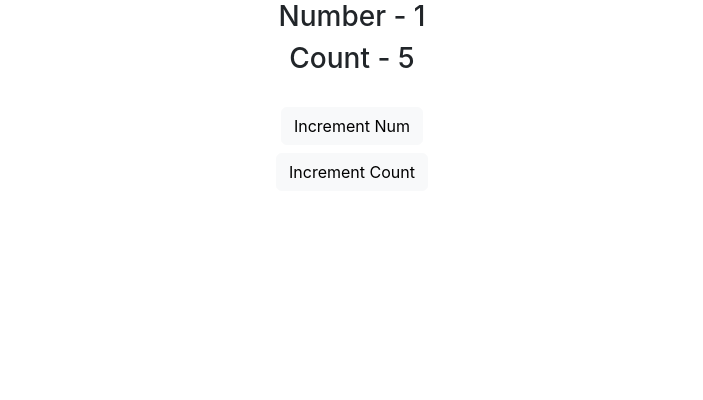
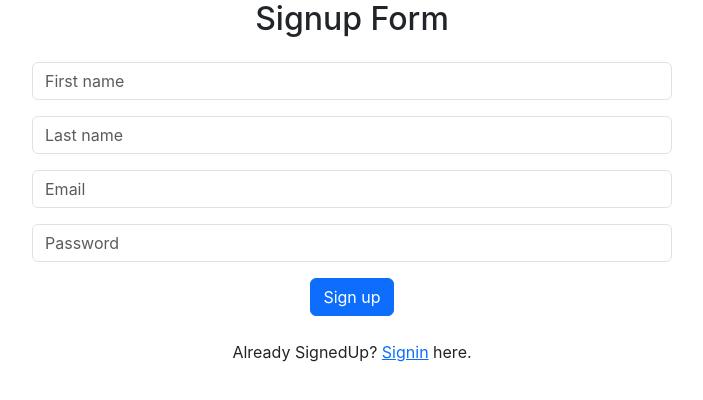
Before and after one commit to ankushk1/sep22-react, a React (Create React App) app: page / in a window 1280 px wide. Shown: the top 400 px of the page, without its empty margins (288-991 px from the left). Built offline with nearby package versions, Linux system fonts and the light colour scheme.

Commit message:
Added signup routes

```diff
--- a/package.json
+++ b/package.json
@@ -8,8 +8,10 @@
     "@testing-library/jest-dom": "^5.16.5",
     "@testing-library/react": "^13.4.0",
     "@testing-library/user-event": "^13.5.0",
+    "axios": "^1.4.0",
     "react": "^18.2.0",
     "react-dom": "^18.2.0",
+    "react-hot-toast": "^2.4.1",
     "react-redux": "^8.1.1",
     "react-router-dom": "^6.14.1",
     "react-scripts": "5.0.1",
--- /dev/null
+++ b/src/ProductsApp/Users/SignUp.js
@@ -0,0 +1,69 @@
+import React from "react";
+import { useFormHook } from "../../utils/CustomHooks";
+import { signUp } from "../../utils/ApiUtils";
+import { errorToast, successToast } from "../../utils/NotidicationUtils";
+import { Link } from "react-router-dom";
+const SignUp = () => {
+  const { inputVal, handleInputChange } = useFormHook();
+
+  const onSignUpHandler = async () => {
+    const apiResponse = await signUp(inputVal);
+    if (apiResponse.status === 200) {
+      successToast(apiResponse.data.message);
+    } else {
+      errorToast(apiResponse.data.message);
+    }
+  };
+
+  return (
+    <div>
+      <h2 className="mb-3"> Signup Form</h2>
+
+      <form className=" d-flex align-items-center flex-column">
+        <input
+          type="text"
+          className="w-50 form-control my-2"
+          placeholder="First name"
+          value={inputVal.firstName}
+          name="firstName"
+          onChange={(event) => handleInputChange(event)}
+        />
+        <input
+          type="text"
+          className="w-50 form-control my-2"
+          placeholder="Last name"
+          value={inputVal.lastName}
+          name="lastName"
+          onChange={(event) => handleInputChange(event)}
+        />
+        <input
+          type="email"
+          className="w-50 form-control my-2"
+          placeholder="Email"
+          value={inputVal.email}
+          name="email"
+          onChange={(event) => handleInputChange(event)}
+        />
+        <input
+          type="password"
+          className="w-50 form-control my-2"
+          placeholder="Password"
+          value={inputVal.password}
+          name="password"
+          onChange={(event) => handleInputChange(event)}
+        />
+      </form>
+
+      <div>
+        <button className="btn btn-primary mt-2" onClick={onSignUpHandler}>
+          Sign up
+        </button>
+      </div>
+      <div className="mt-4">
+        Already SignedUp? <Link to="/signin">Signin</Link> here.
+      </div>
+    </div>
+  );
+};
+
+export default SignUp;
--- /dev/null
+++ b/src/ProductsApp/Users/Signin.js
@@ -0,0 +1,51 @@
+import React from "react";
+import { useFormHook } from "../../utils/CustomHooks";
+import { signIn } from "../../utils/ApiUtils";
+import { errorToast, successToast } from "../../utils/NotidicationUtils";
+
+const Signin = () => {
+  const { inputVal, handleInputChange } = useFormHook();
+
+  const onSignInHandler = async () => {
+    const apiResponse = await signIn(inputVal);
+    if (apiResponse.status === 200) {
+      successToast(apiResponse.data.message);
+      localStorage.setItem("token", apiResponse.data.token)
+    } else {
+      errorToast(apiResponse.data.message);
+    }
+  };
+
+  return (
+    <div>
+      <h2 className="mb-3"> Signin Form</h2>
+
+      <form className=" d-flex align-items-center flex-column">
+        <input
+          type="email"
+          className="w-50 form-control my-2"
+          placeholder="Email"
+          value={inputVal.email}
+          name="email"
+          onChange={(event) => handleInputChange(event)}
+        />
+        <input
+          type="password"
+          className="w-50 form-control my-2"
+          placeholder="Password"
+          value={inputVal.password}
+          name="password"
+          onChange={(event) => handleInputChange(event)}
+        />
+      </form>
+
+      <div>
+        <button className="btn btn-info mt-2" onClick={onSignInHandler}>
+          Sign In
+        </button>
+      </div>
+    </div>
+  );
+};
+
+export default Signin;
--- a/src/Router/MainRouter.js
+++ b/src/Router/MainRouter.js
@@ -5,17 +5,19 @@ import About from "../Components/Pages/About";
 import Contact from "../Components/Pages/Contact";
 import Navbar from "../Components/Pages/Navbar";
 import CounterRedux from "../Components/CounterRedux";
+import SignUp from "../ProductsApp/Users/SignUp";
+import { Toaster } from "react-hot-toast";
+import Signin from "../ProductsApp/Users/Signin";
 
 const MainRouter = () => {
   return (
     <div className="text-center">
       <BrowserRouter>
         {/* <Navbar /> */}
-
+        <Toaster />
         <Routes>
-          <Route path="/" element={<CounterRedux />} />
-          <Route path="/about/:id/:name" element={<About />} />
-          <Route path="/contact" element={<Contact />} />
+          <Route path="/" element={<SignUp />} />
+          <Route path="/signin" element={<Signin />} />
         </Routes>
       </BrowserRouter>
     </div>
--- a/src/index.js
+++ b/src/index.js
@@ -12,7 +12,7 @@ root.render(
   // <React.StrictMode>
   // <App />
   <Provider store={store}>
-    <App />
+    <MainRouter />
   </Provider>
   // </React.StrictMode>
 );
--- /dev/null
+++ b/src/utils/ApiUtils.js
@@ -0,0 +1,29 @@
+import axios from "axios";
+
+const baseURL = "http://localhost:8000";
+
+export const signUp = async (userData) => {
+  try {
+    const res = await axios({
+      url: `${baseURL}/user/signup`,
+      method: "POST",
+      data: userData
+    });
+    return res;
+  } catch (err) {
+    return err.response;
+  }
+};
+
+export const signIn = async (userData) => {
+  try {
+    const res = await axios({
+      url: `${baseURL}/user/signin`,
+      method: "POST",
+      data: userData
+    });
+    return res;
+  } catch (err) {
+    return err.response;
+  }
+};
--- /dev/null
+++ b/src/utils/NotidicationUtils.js
@@ -0,0 +1,47 @@
+import toast from "react-hot-toast";
+
+export const successToast = (message) => {
+  toast.success(message, {
+    duration: 3000,
+    position: "top-right",
+
+    // Styling
+    style: {
+      borderRadius: "10px",
+      background: "#333",
+      color: "#fff"
+    },
+
+    // Custom Icon
+    icon: "👏",
+
+    // Change colors of success/error/loading icon
+    iconTheme: {
+      primary: "#000",
+      secondary: "#fff"
+    }
+  });
+};
+
+export const errorToast = (message) => {
+  toast.error(message, {
+    duration: 3000,
+    position: "top-right",
+
+    // Styling
+    style: {
+      borderRadius: "10px",
+      background: "#333",
+      color: "#fff"
+    },
+
+    // Custom Icon
+    icon: "❌",
+
+    // Change colors of success/error/loading icon
+    iconTheme: {
+      primary: "#000",
+      secondary: "#fff"
+    }
+  });
+};
```
Also changed, not shown: 1 other file (tests, documents, lock files or other folders).
